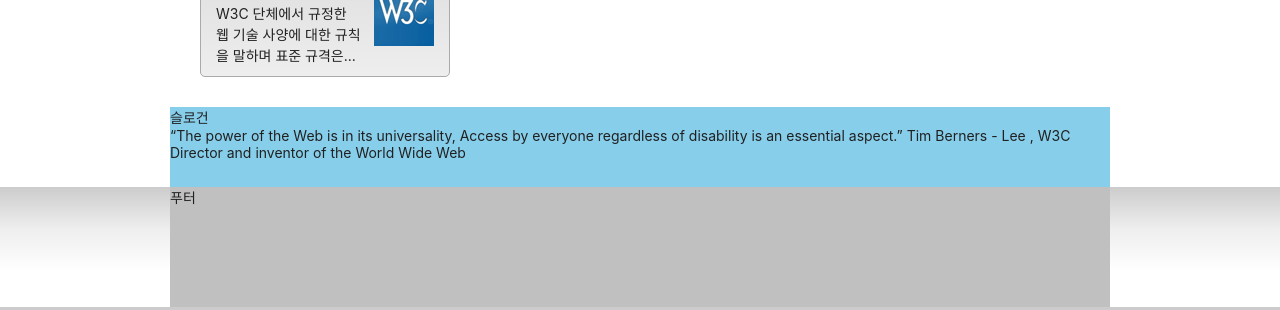
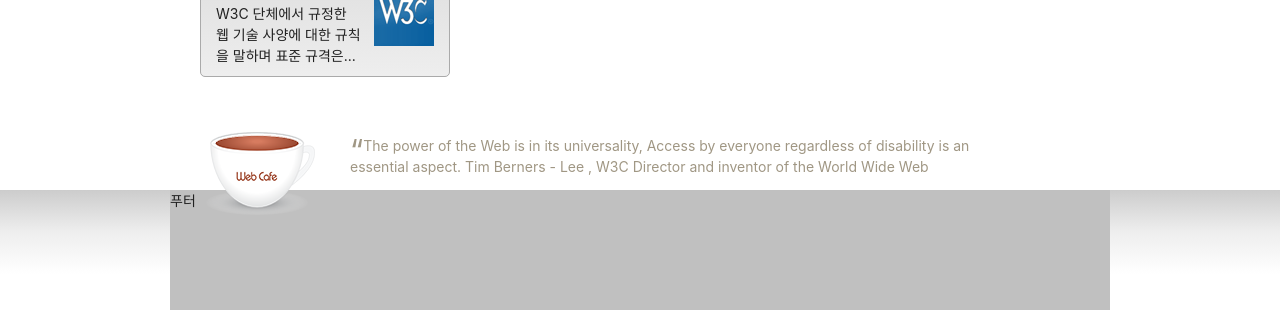
Before and after one commit to leejh4197/HTML5, a plain HTML site: page index.html in a window 1280 px wide. Shown: the part 749-1059 px from the top of the page. Drawn offline with Linux system fonts and the light colour scheme; a web font is replaced by a local one.

Commit message:
slogan 디자인 완성

```diff
--- a/styles/style.css
+++ b/styles/style.css
@@ -723,9 +723,40 @@
 
 /* 슬로건 */
 .slogan {
-  background: skyblue;
-  height: 10vh;
-  clear: both;
+  position: relative;
+  padding: 15px 100px 15px 180px;
+}
+
+.slogan-title {
+  width: 110px;
+  height: 83px;
+  line-height: 83px;
+  text-align: center;
+  position: absolute;
+  bottom: -25px;
+  left: 35px;
+}
+.slogan-title::after {
+  content: "";
+  position: absolute;
+  width: 100%;
+  height: 100%;
+  top: 0;
+  left: 0;
+  background: url(./images/coffee.png) no-repeat;
+}
+
+.slogan-content {
+  color: #a09784;
+}
+
+.slogan-content q::before{
+  display: inline-block;
+  font-size: 3rem;
+  transform: translateY(10px);
+}
+.slogan-content q::after{
+  content: "";
 }
 /* 푸터 */
 .footer {
```
